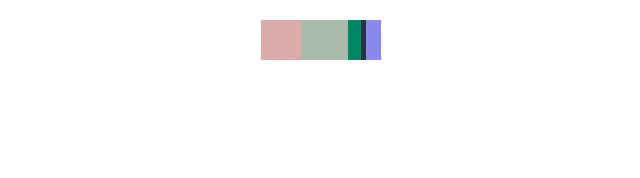
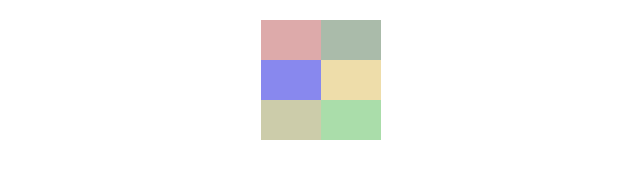
Before and after one commit to jsvine/griddle, a plain HTML site: page demo.html in a window 1280 px wide. Shown: the whole page, without its empty margins (319-959 px from the left). Drawn offline with Linux system fonts and the light colour scheme.

Commit message:
Minor tweak to demo.

```diff
--- a/demo.html
+++ b/demo.html
@@ -20,15 +20,13 @@
 				data: ["#daa","#aba", "#086", "#234",
 					"#88E","#EDA", "#630", "#6E3",
 					"#cca","#ada", "#EFA", "#3FE"],
-				//n_col: 4,
+				n_col: 4,
 				tile_width: 60,
-				container_width: 400,
 				tile_height: 40,
 				n_col_visible: 2,
-				//n_row_visible: 3,
+				n_row_visible: 3,
 				render: function(){
 					this.el.style.backgroundColor = this.data;
-					this.el.style.width = Math.random() * 100 + 'px';
 				}
 			});
 
```
